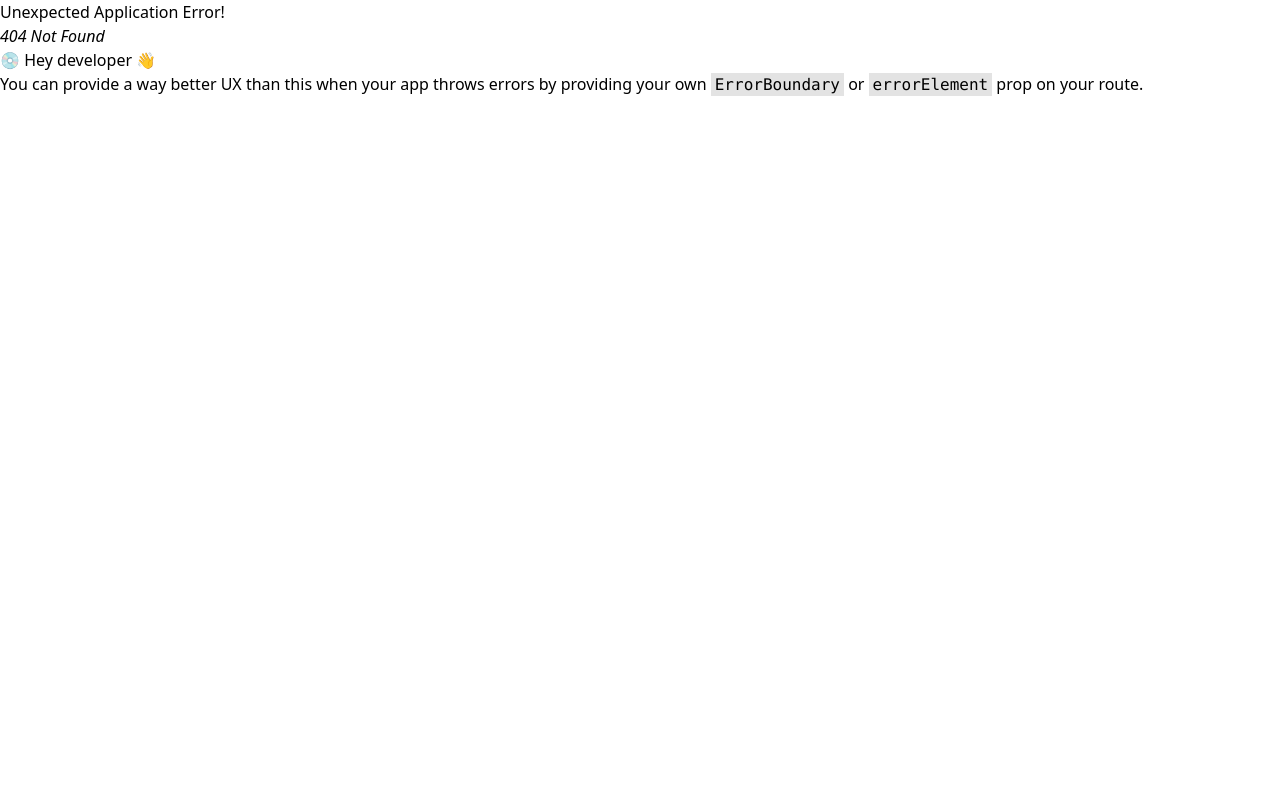
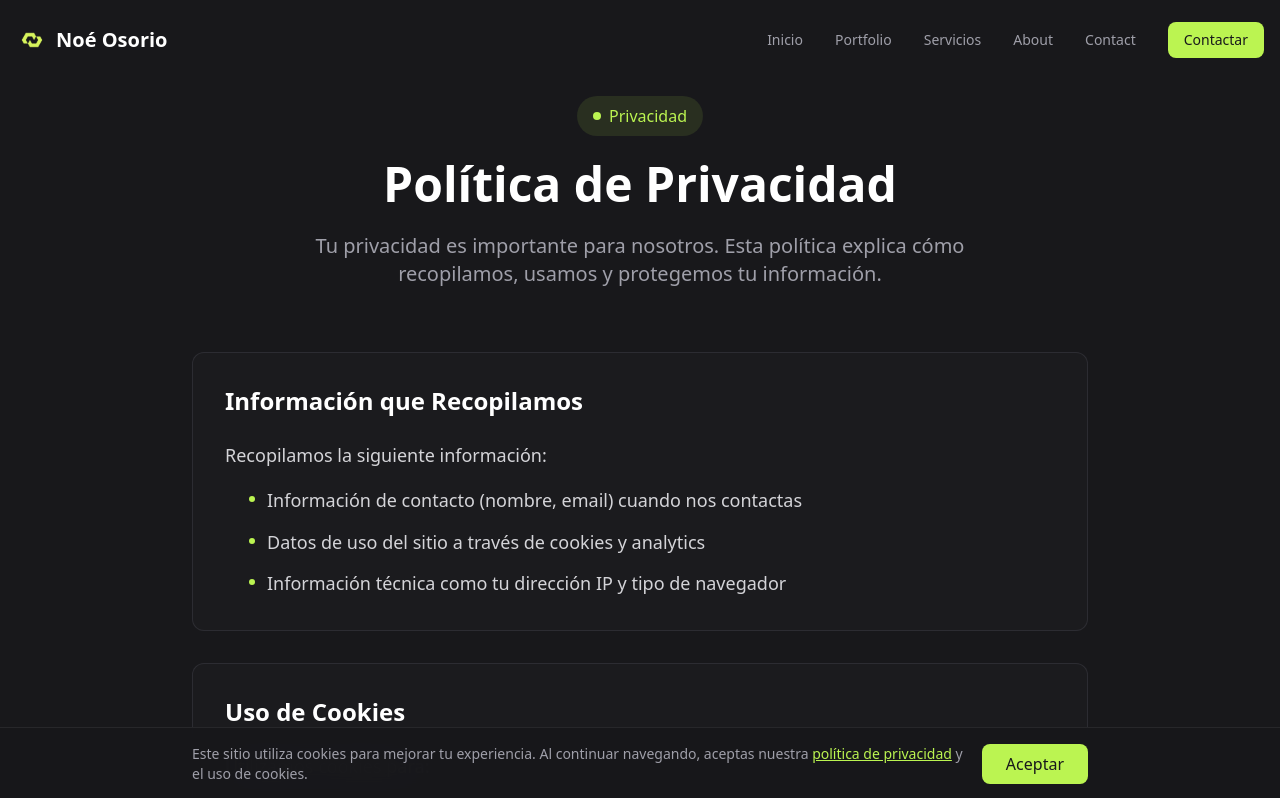
Before and after one commit to NoeOsorio/noeosorio-landing, a React (Vite) app: page /privacy-policy in a window 1280 px wide. Before the commit this address had no page. Shown: the top 798 px of the page. Built offline with nearby package versions, Linux system fonts and the light colour scheme.

Commit message:
Add privacy policy

```diff
--- a/src/App.tsx
+++ b/src/App.tsx
@@ -3,6 +3,7 @@ import { lazy, Suspense } from 'react'
 import Layout from './components/Layout'
 import ScrollToTop from './components/ScrollToTop'
 import LoadingScreen from './components/LoadingScreen'
+import PrivacyPolicy from './pages/PrivacyPolicy'
 
 // Lazy load pages
 const Home = lazy(() => import('./pages/Home'))
@@ -107,6 +108,10 @@ const router = createBrowserRouter([
             <StartupAcceleration />
           </Suspense>
         )
+      },
+      {
+        path: "privacy-policy",
+        element: <PrivacyPolicy />
       }
     ]
   }
--- /dev/null
+++ b/src/components/CookieConsent.tsx
@@ -0,0 +1,56 @@
+import { useState, useEffect } from 'react';
+import { motion, AnimatePresence } from 'framer-motion';
+
+export const CookieConsent = () => {
+  const [showConsent, setShowConsent] = useState(false);
+
+  useEffect(() => {
+    // Verificar si el usuario ya aceptó las cookies
+    const hasConsent = localStorage.getItem('cookieConsent');
+    if (!hasConsent) {
+      setShowConsent(true);
+    }
+  }, []);
+
+  const handleAccept = () => {
+    localStorage.setItem('cookieConsent', 'true');
+    setShowConsent(false);
+  };
+
+  return (
+    <AnimatePresence>
+      {showConsent && (
+        <motion.div
+          initial={{ y: 100, opacity: 0 }}
+          animate={{ y: 0, opacity: 1 }}
+          exit={{ y: 100, opacity: 0 }}
+          className="fixed bottom-0 left-0 right-0 z-50 p-4 bg-zinc-900/95 backdrop-blur-xl border-t border-zinc-800"
+        >
+          <div className="container mx-auto max-w-4xl flex flex-col md:flex-row items-center justify-between gap-4">
+            <div className="text-zinc-400 text-sm">
+              <p>
+                Este sitio utiliza cookies para mejorar tu experiencia. Al continuar navegando,
+                aceptas nuestra{' '}
+                <a
+                  href="/privacy-policy"
+                  className="text-lime-300 hover:text-lime-400 underline"
+                >
+                  política de privacidad
+                </a>
+                {' '}y el uso de cookies.
+              </p>
+            </div>
+            <div className="flex gap-4">
+              <button
+                onClick={handleAccept}
+                className="px-6 py-2 bg-lime-300 hover:bg-lime-400 text-zinc-900 rounded-lg font-medium transition-colors"
+              >
+                Aceptar
+              </button>
+            </div>
+          </div>
+        </motion.div>
+      )}
+    </AnimatePresence>
+  );
+};
--- a/src/components/Layout.tsx
+++ b/src/components/Layout.tsx
@@ -1,6 +1,7 @@
 import { Outlet } from 'react-router-dom'
 import Navbar from './Navbar'
 import Footer from './Footer'
+import { CookieConsent } from './CookieConsent'
 
 const Layout = () => {
   return (
@@ -10,6 +11,7 @@ const Layout = () => {
         <Navbar />
         <Outlet />
         <Footer />
+        <CookieConsent />
       </div>
     </div>
   )
--- a/src/pages/Portfolio.tsx
+++ b/src/pages/Portfolio.tsx
@@ -74,12 +74,7 @@ const Portfolio = () => {
 
       <div className="relative min-h-screen bg-zinc-900 overflow-hidden">
         {/* Background animado */}
-        <motion.div
-          initial={{ opacity: 0 }}
-          animate={{ opacity: 1 }}
-          transition={{ duration: 1 }}
-          className="fixed inset-0"
-        >
+
           <div className="absolute inset-0 bg-gradient-to-b from-lime-500/5 via-transparent to-transparent" />
           <motion.div
             className="absolute top-0 left-1/4 w-96 h-96 bg-lime-500/20 rounded-full filter blur-[128px]"
@@ -105,7 +100,7 @@ const Portfolio = () => {
               ease: "easeInOut"
             }}
           />
-        </motion.div>
+
 
         <div className="relative">
           {/* Hero Section */}
--- /dev/null
+++ b/src/pages/PrivacyPolicy.tsx
@@ -0,0 +1,134 @@
+import { motion } from 'framer-motion';
+import { SEO } from '../components/SEO';
+
+const fadeInUp = {
+  initial: { opacity: 0, y: 20 },
+  whileInView: { opacity: 1, y: 0 },
+  viewport: { once: true },
+  transition: { duration: 0.5 }
+};
+
+const Section = ({ title, children }: { title: string; children: React.ReactNode }) => (
+  <section className="p-8 bg-zinc-800/30 rounded-xl border border-zinc-700/50">
+    <h2 className="text-2xl font-bold text-white mb-6">{title}</h2>
+    <div className="text-lg leading-relaxed text-zinc-300 space-y-4">
+      {children}
+    </div>
+  </section>
+);
+
+const List = ({ items }: { items: string[] }) => (
+  <ul className="space-y-3 ml-6">
+    {items.map((item, index) => (
+      <li key={index} className="flex items-start gap-3">
+        <span className="w-1.5 h-1.5 bg-lime-300 rounded-full mt-2.5 shrink-0" />
+        <span>{item}</span>
+      </li>
+    ))}
+  </ul>
+);
+
+const PrivacyPolicy = () => {
+  return (
+    <>
+      <SEO
+        title="Política de Privacidad | Noé Osorio"
+        description="Política de privacidad y uso de cookies. Conoce cómo protegemos y utilizamos tu información."
+        image="https://noeosorio.com/og-image.png"
+        url="https://noeosorio.com/privacy-policy"
+        type="website"
+      />
+
+      <div className="relative min-h-screen bg-zinc-900">
+        <motion.div
+          {...fadeInUp}
+          className="container mx-auto px-4 py-24"
+        >
+          <div className="max-w-4xl mx-auto">
+            {/* Header */}
+            <div className="text-center mb-16">
+              <div className="inline-flex items-center gap-2 px-4 py-2 bg-lime-300/10 rounded-full mb-6">
+                <div className="w-2 h-2 bg-lime-300 rounded-full" />
+                <p className="text-lime-300 font-medium">Privacidad</p>
+              </div>
+              <h1 className="text-4xl md:text-5xl font-bold text-white mb-6">
+                Política de Privacidad
+              </h1>
+              <p className="text-xl text-zinc-400 max-w-2xl mx-auto">
+                Tu privacidad es importante para nosotros. Esta política explica cómo recopilamos,
+                usamos y protegemos tu información.
+              </p>
+            </div>
+
+            {/* Contenido */}
+            <div className="space-y-8">
+              <Section title="Información que Recopilamos">
+                <p>Recopilamos la siguiente información:</p>
+                <List items={[
+                  'Información de contacto (nombre, email) cuando nos contactas',
+                  'Datos de uso del sitio a través de cookies y analytics',
+                  'Información técnica como tu dirección IP y tipo de navegador'
+                ]} />
+              </Section>
+
+              <Section title="Uso de Cookies">
+                <p>Utilizamos cookies para:</p>
+                <List items={[
+                  'Analizar el tráfico del sitio y su uso (Google Analytics)',
+                  'Recordar tus preferencias y mejorar tu experiencia',
+                  'Mantener la seguridad y el rendimiento del sitio'
+                ]} />
+              </Section>
+
+              <Section title="Uso de la Información">
+                <p>Utilizamos tu información para:</p>
+                <List items={[
+                  'Responder a tus consultas y solicitudes de manera eficiente',
+                  'Mejorar continuamente nuestros servicios y experiencia de usuario',
+                  'Enviar información relevante sobre nuestros servicios (con tu consentimiento)',
+                  'Cumplir con nuestras obligaciones legales y proteger tus derechos'
+                ]} />
+              </Section>
+
+              <Section title="Tus Derechos">
+                <p>Como usuario, tienes derecho a:</p>
+                <List items={[
+                  'Acceder a tu información personal y conocer cómo la utilizamos',
+                  'Solicitar la rectificación de datos incorrectos o desactualizados',
+                  'Solicitar la eliminación de tus datos cuando ya no sean necesarios',
+                  'Oponerte al procesamiento de tus datos para fines específicos',
+                  'Retirar tu consentimiento en cualquier momento'
+                ]} />
+              </Section>
+
+              <Section title="Contacto">
+                <p className="mb-4">
+                  Para cualquier consulta sobre esta política o el tratamiento de tus datos,
+                  puedes contactarme en:{' '}
+                  <a
+                    href="mailto:business@noeosorio.com"
+                    className="text-lime-300 hover:text-lime-400 underline"
+                  >
+                    business@noeosorio.com
+                  </a>
+                </p>
+                <p>
+                  Me comprometo a responder a tus solicitudes en un plazo máximo de 72 horas hábiles.
+                </p>
+              </Section>
+
+              <Section title="Actualizaciones">
+                <p>
+                  Esta política puede ser actualizada ocasionalmente para reflejar cambios en nuestras
+                  prácticas o requisitos legales. La última actualización fue realizada el 14 de marzo de 2024.
+                </p>
+              </Section>
+            </div>
+          </div>
+        </motion.div>
+      </div>
+    </>
+  );
+};
+
+export default PrivacyPolicy;
--- a/src/pages/Services.tsx
+++ b/src/pages/Services.tsx
@@ -1,35 +1,35 @@
-import { SEO } from '../components/SEO';
-import { ServiceCard } from '../components/services/ServiceCard';
-import { FinancingCard } from '../components/services/FinancingCard';
-import { ValueProposition } from '../sections/services/ValueProposition';
-import { StartupBundle } from '../components/services/StartupBundle';
-import { servicesData } from '../data/services';
-import { motion } from 'framer-motion';
-import { AddonCard } from '../components/services/AddonCard';
-import { UseCasesSection } from '../sections/services/UseCasesSection';
-import { ProcessSection } from '../sections/services/ProcessSection';
-import { SakuraKodeSection } from '../sections/services/SakuraKodeSection';
+import { SEO } from "../components/SEO";
+import { ServiceCard } from "../components/services/ServiceCard";
+import { FinancingCard } from "../components/services/FinancingCard";
+import { ValueProposition } from "../sections/services/ValueProposition";
+import { StartupBundle } from "../components/services/StartupBundle";
+import { servicesData } from "../data/services";
+import { motion } from "framer-motion";
+import { AddonCard } from "../components/services/AddonCard";
+import { UseCasesSection } from "../sections/services/UseCasesSection";
+import { ProcessSection } from "../sections/services/ProcessSection";
+import { SakuraKodeSection } from "../sections/services/SakuraKodeSection";
 
 // Configuraciones de animación
 const fadeInUp = {
   initial: { opacity: 0, y: 20 },
   whileInView: { opacity: 1, y: 0 },
   viewport: { once: true },
-  transition: { duration: 0.5 }
-}
+  transition: { duration: 0.5 },
+};
 
 const staggerContainer = {
   initial: { opacity: 0 },
   whileInView: { opacity: 1 },
   viewport: { once: true },
-  transition: { staggerChildren: 0.1 }
-}
+  transition: { staggerChildren: 0.1 },
+};
 
 const cardVariant = {
   initial: { opacity: 0, y: 20 },
   whileInView: { opacity: 1, y: 0 },
-  viewport: { once: true }
-}
+  viewport: { once: true },
+};
 
 const BackgroundPattern = () => (
   <motion.div
@@ -43,40 +43,40 @@ const BackgroundPattern = () => (
       className="absolute top-0 left-1/4 w-96 h-96 bg-lime-500/20 rounded-full filter blur-[128px]"
       animate={{
         scale: [1, 1.2, 1],
-        opacity: [0.2, 0.3, 0.2]
+        opacity: [0.2, 0.3, 0.2],
       }}
       transition={{
         duration: 8,
         repeat: Infinity,
-        ease: "easeInOut"
+        ease: "easeInOut",
       }}
     />
     <motion.div
       className="absolute bottom-0 right-1/4 w-96 h-96 bg-emerald-500/20 rounded-full filter blur-[128px]"
       animate={{
         scale: [1.2, 1, 1.2],
-        opacity: [0.3, 0.2, 0.3]
+        opacity: [0.3, 0.2, 0.3],
       }}
       transition={{
         duration: 8,
         repeat: Infinity,
-        ease: "easeInOut"
+        ease: "easeInOut",
       }}
     />
   </motion.div>
 );
 
 const HeroSection = () => (
-  <motion.section
-    {...fadeInUp}
-    className="pt-32 pb-24"
-  >
+  <motion.section {...fadeInUp} className="pt-32 pb-24">
     <div className="container mx-auto px-4">
       <motion.div
         variants={staggerContainer}
         className="max-w-4xl mx-auto text-center"
       >
-        <motion.div variants={cardVariant} className="inline-flex items-center gap-2 px-4 py-2 bg-lime-300/10 rounded-full mb-6">
+        <motion.div
+          variants={cardVariant}
+          className="inline-flex items-center gap-2 px-4 py-2 bg-lime-300/10 rounded-full mb-6"
+        >
           <div className="w-2 h-2 bg-lime-300 rounded-full" />
           <p className="text-lime-300 font-medium">Servicios Premium</p>
         </motion.div>
@@ -85,7 +85,7 @@ const HeroSection = () => (
           variants={cardVariant}
           className="text-4xl md:text-6xl font-bold text-white mb-6"
         >
-          Soluciones Tecnológicas{' '}
+          Soluciones Tecnológicas{" "}
           <span className="text-transparent bg-clip-text bg-gradient-to-r from-lime-300 to-emerald-300">
             de Alto Impacto
           </span>
@@ -95,8 +95,8 @@ const HeroSection = () => (
           variants={cardVariant}
           className="text-xl text-zinc-400 mb-12"
         >
-          Desarrollamos aplicaciones web y móviles escalables,
-          optimizadas para el crecimiento de tu negocio.
+          Desarrollamos aplicaciones web y móviles escalables, optimizadas para
+          el crecimiento de tu negocio.
         </motion.p>
       </motion.div>
     </div>
@@ -104,10 +104,7 @@ const HeroSection = () => (
 );
 
 const FinancingSection = () => (
-  <motion.section
-    {...fadeInUp}
-    className="py-24 bg-zinc-800/30"
-  >
+  <motion.section {...fadeInUp} className="py-24 bg-zinc-800/30">
     <div className="container mx-auto px-4">
       <motion.div
         variants={staggerContainer}
@@ -119,11 +116,9 @@ const FinancingSection = () => (
         >
           Opciones de Financiamiento Flexibles
         </motion.h2>
-        <motion.p
-          variants={cardVariant}
-          className="text-xl text-zinc-400"
-        >
-          Facilitamos tu inversión con planes de pago adaptados a tus necesidades
+        <motion.p variants={cardVariant} className="text-xl text-zinc-400">
+          Facilitamos tu inversión con planes de pago adaptados a tus
+          necesidades
         </motion.p>
       </motion.div>
 
@@ -132,11 +127,7 @@ const FinancingSection = () => (
         className="grid grid-cols-1 md:grid-cols-3 gap-8 max-w-5xl mx-auto"
       >
         {servicesData.financingOptions.map((option, index) => (
-          <motion.div
-            key={index}
-            variants={cardVariant}
-            whileHover={{ y: -5 }}
-          >
+          <motion.div key={index} variants={cardVariant} whileHover={{ y: -5 }}>
             <FinancingCard {...option} index={index} />
           </motion.div>
         ))}
@@ -146,10 +137,7 @@ const FinancingSection = () => (
 );
 
 const AddonsSection = () => (
-  <motion.section
-    {...fadeInUp}
-    className="py-24"
-  >
+  <motion.section {...fadeInUp} className="py-24">
     <div className="container mx-auto px-4">
       <motion.div
         variants={staggerContainer}
@@ -161,10 +149,7 @@ const AddonsSection = () => (
         >
           Servicios Adicionales
         </motion.h2>
-        <motion.p
-          variants={cardVariant}
-          className="text-xl text-zinc-400"
-        >
+        <motion.p variants={cardVariant} className="text-xl text-zinc-400">
           Personaliza y mejora tu aplicación con funciones avanzadas
         </motion.p>
       </motion.div>
@@ -174,11 +159,7 @@ const AddonsSection = () => (
         className="grid grid-cols-1 md:grid-cols-2 lg:grid-cols-3 gap-6 max-w-5xl mx-auto"
       >
         {servicesData.addons.map((addon, index) => (
-          <motion.div
-            key={index}
-            variants={cardVariant}
-            whileHover={{ y: -5 }}
-          >
+          <motion.div key={index} variants={cardVariant} whileHover={{ y: -5 }}>
             <AddonCard {...addon} index={index} />
           </motion.div>
         ))}
@@ -188,10 +169,7 @@ const AddonsSection = () => (
 );
 
 const CTASection = () => (
-  <motion.section
-    {...fadeInUp}
-    className="py-24"
-  >
+  <motion.section {...fadeInUp} className="py-24">
     <div className="container mx-auto px-4">
       <motion.div
         whileHover={{ scale: 1.02 }}
@@ -201,7 +179,8 @@ const CTASection = () => (
           ¿Listo para Transformar tu Negocio?
         </h2>
         <p className="text-xl text-zinc-400 mb-8">
-          Agenda una consulta gratuita y diseñemos la mejor estrategia para tu aplicación.
+          Agenda una consulta gratuita y diseñemos la mejor estrategia para tu
+          aplicación.
         </p>
         <motion.a
           href="/contact"
@@ -229,18 +208,10 @@ const Services = () => {
       <div className="relative min-h-screen bg-zinc-900 overflow-hidden">
         <BackgroundPattern />
 
-        <motion.div
-          initial={{ opacity: 0 }}
-          animate={{ opacity: 1 }}
-          className="relative"
-        >
         <HeroSection />
         <ValueProposition values={servicesData.businessValue} />
 
-          <motion.section
-            {...staggerContainer}
-            className="py-24"
-          >
+        <motion.section {...staggerContainer} className="py-24">
           <div className="container mx-auto px-4">
             <motion.div
               variants={staggerContainer}
@@ -263,25 +234,24 @@ const Services = () => {
         <ProcessSection />
         <UseCasesSection
           services={[
-              ...servicesData.mainServices.map(service => ({
+            ...servicesData.mainServices.map((service) => ({
               title: service.title,
               icon: service.icon,
               color: service.color,
-                useCases: service.useCases
+              useCases: service.useCases,
             })),
             {
               title: servicesData.startupBundle.title,
               icon: servicesData.startupBundle.icon,
               color: servicesData.startupBundle.color,
-                useCases: servicesData.startupBundle.useCases
-              }
+              useCases: servicesData.startupBundle.useCases,
+            },
           ]}
         />
         <FinancingSection />
         <AddonsSection />
         <SakuraKodeSection />
         <CTASection />
-        </motion.div>
       </div>
     </>
   );
```
Also changed, not shown: 1 other file (tests, documents, lock files or other folders). Lines whose indentation alone changed are shown as unchanged.
